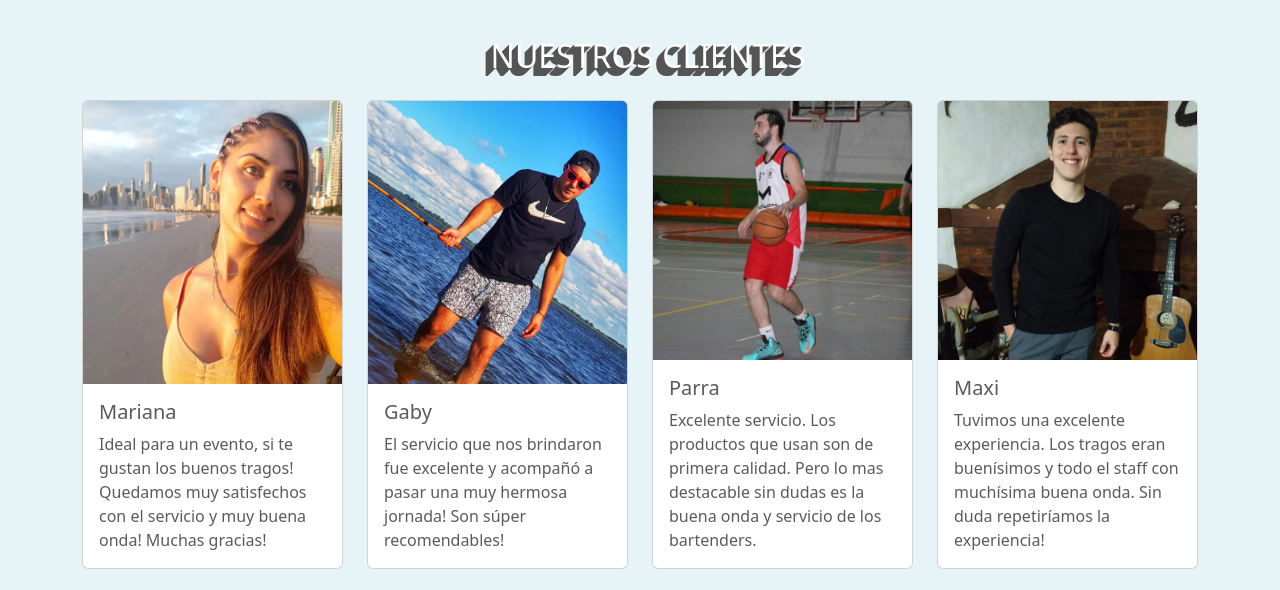
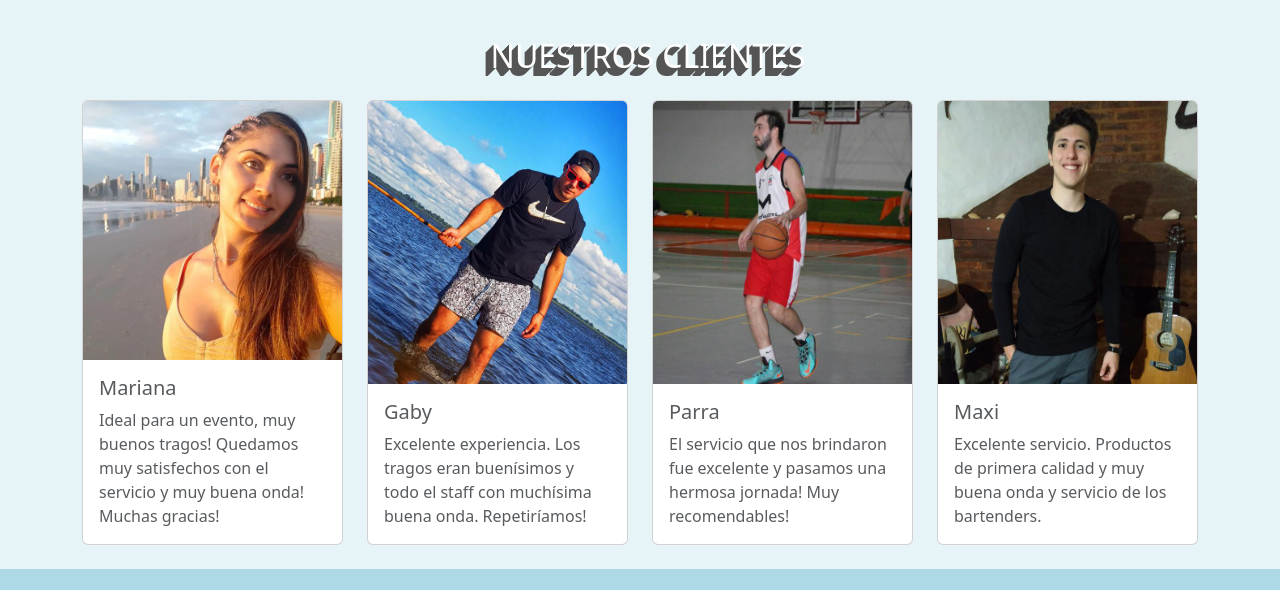
Before and after one commit to TatoGonzalez/BarrasMoviles-CristianGonzalez, a website: page index.html in a window 1280 px wide. Shown: the part 1456-2046 px from the top of the page. Drawn offline with nearby package versions, Linux system fonts and the light colour scheme.

Commit message:
Cuarto Commit

```diff
--- a/index.html
+++ b/index.html
@@ -122,7 +122,7 @@
                     <img src="./assets/images/mariana.jpg" class="card-img-top h-100" alt="Mariana">
                     <div class="card-body opacity-75">
                     <h5 class="card-title">Mariana</h5>
-                    <p class="card-text"> Ideal para un evento, si te gustan los buenos tragos! Quedamos muy satisfechos con el servicio y muy buena onda! Muchas gracias!</p>
+                    <p class="card-text"> Ideal para un evento, muy buenos tragos! Quedamos muy satisfechos con el servicio y muy buena onda! Muchas gracias!</p>
                     </div>
                 </div>
             </div>
@@ -132,7 +132,7 @@
                     <img src="./assets/images/gabi.jpg" class="card-img-top h-100" alt="Gaby">
                     <div class="card-body opacity-75">
                     <h5 class="card-title">Gaby</h5>
-                    <p class="card-text">El servicio que nos brindaron fue excelente y acompañó a pasar una muy hermosa jornada! Son súper recomendables!</p>
+                    <p class="card-text">Excelente experiencia. Los tragos eran buenísimos y todo el staff con muchísima buena onda. Repetiríamos!</p>
                     </div>
                 </div>
             </div>
@@ -142,7 +142,7 @@
                     <img src="./assets/images/parra.jpg" class="card-img-top h-100" alt="Parra">
                     <div class="card-body opacity-75">
                     <h5 class="card-title">Parra</h5>
-                    <p class="card-text">Excelente servicio. Los productos que usan son de primera calidad. Pero lo mas destacable sin dudas es la buena onda y servicio de los bartenders.</p>
+                    <p class="card-text">El servicio que nos brindaron fue excelente y pasamos una hermosa jornada! Muy recomendables!</p>
                     </div>
                 </div>
             </div>
@@ -152,7 +152,7 @@
                     <img src="./assets/images/maxi.jpg" class="card-img-top h-100" alt="Maxi">
                     <div class="card-body opacity-75">
                     <h5 class="card-title">Maxi</h5>
-                    <p class="card-text">Tuvimos una excelente experiencia. Los tragos eran buenísimos y todo el staff con muchísima buena onda. Sin duda repetiríamos la experiencia!</p>
+                    <p class="card-text">Excelente servicio. Productos de primera calidad y muy buena onda y servicio de los bartenders.</p>
                     </div>
                 </div>
             </div>
--- a/styles/layout/_hover.scss
+++ b/styles/layout/_hover.scss
@@ -1,3 +1,5 @@
+@media screen and (min-width: 990px) {
+
 .card:hover {
     transform: scale(1.1) translateY(-30px);
     transition: 0.5s;
@@ -17,3 +19,4 @@
     transform: scale(1.2) translateY(-10px);
     transition: 0.5s;
 }
+}
```
Also changed, not shown: styles/css/stylecss.css.
